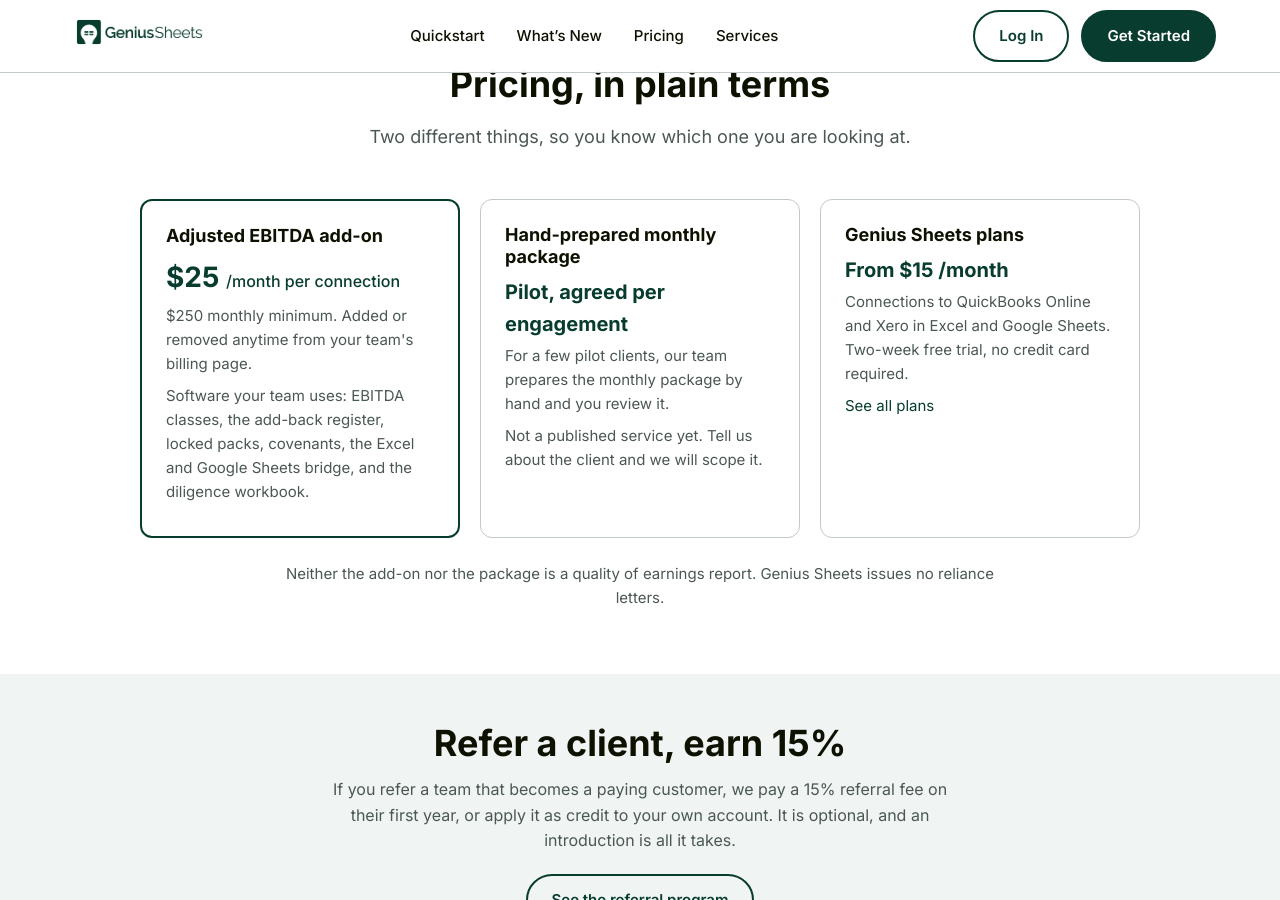
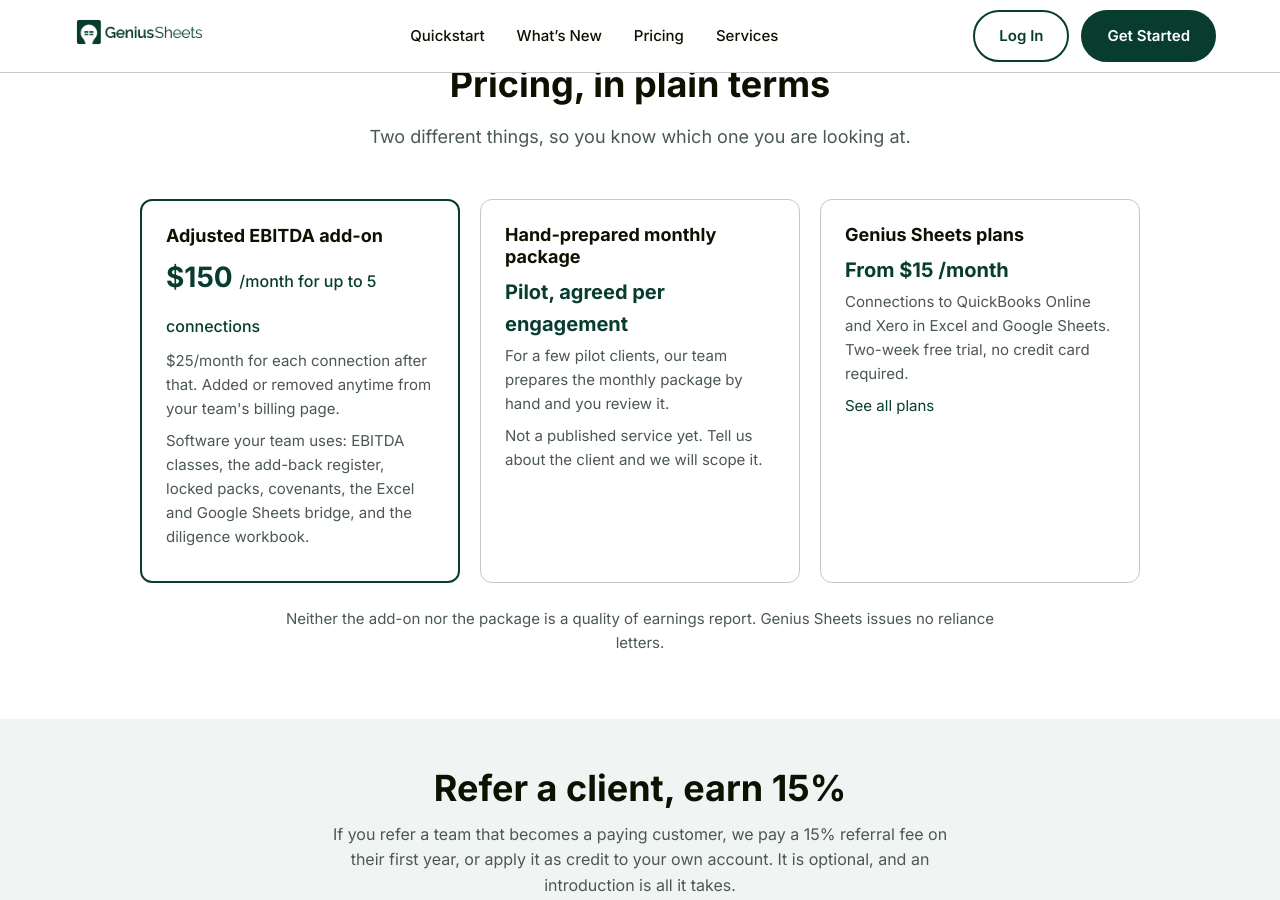
Before and after one commit to GeniusSheets/gs_site, a Jekyll site: the page built from adjusted-ebitda-qoe-ready.html, in a window 1280 px wide and 900 px high, scrolled down 3342 px. Built offline with Jekyll 4.4.1, drawn with Linux system fonts in a browser that asks for light colours.

Commit message:
Adjusted EBITDA price: $150/mo up to 5 connections, then $25 each
Co-Authored-By: Claude Opus 5.5 <noreply@anthropic.com>

```diff
--- a/adjusted-ebitda-qoe-ready.html
+++ b/adjusted-ebitda-qoe-ready.html
@@ -109,7 +109,7 @@ image: /assets/images/hero/hero-screenshot.png
       "name": "What does it cost?",
       "acceptedAnswer": {
         "@type": "Answer",
-        "text": "The add-on is $25 a month per connection, with a $250 monthly minimum, added or removed anytime from your team's billing page. See the pricing page for plans. A hand-prepared version of the monthly package is a pilot with a few teams. Pricing for it is agreed per engagement."
+        "text": "The add-on is $150 a month for up to 5 connections, then $25 a month for each connection after that, added or removed anytime from your team's billing page. See the pricing page for plans. A hand-prepared version of the monthly package is a pilot with a few teams. Pricing for it is agreed per engagement."
       }
     },
     {
@@ -276,8 +276,8 @@ image: /assets/images/hero/hero-screenshot.png
     <div class="qoe-price-grid">
       <div class="qoe-price-card featured">
         <h3>Adjusted EBITDA add-on</h3>
-        <div class="qoe-price-amount">$25 <span style="font-size:1rem;font-weight:500">/month per connection</span></div>
-        <p>$250 monthly minimum. Added or removed anytime from your team's billing page.</p>
+        <div class="qoe-price-amount">$150 <span style="font-size:1rem;font-weight:500">/month for up to 5 connections</span></div>
+        <p>$25/month for each connection after that. Added or removed anytime from your team's billing page.</p>
         <p>Software your team uses: EBITDA classes, the add-back register, locked packs, covenants, the Excel and Google Sheets bridge, and the diligence workbook.</p>
       </div>
       <div class="qoe-price-card">
@@ -335,7 +335,7 @@ image: /assets/images/hero/hero-screenshot.png
 
         <div class="faq-item">
           <button class="faq-question">What does it cost?<span class="faq-icon">+</span></button>
-          <div class="faq-answer"><p>The add-on is $25 a month per connection, with a $250 monthly minimum, added or removed anytime from your team&#x27;s billing page. See the pricing page for plans. A hand-prepared version of the monthly package is a pilot with a few teams. Pricing for it is agreed per engagement.</p></div>
+          <div class="faq-answer"><p>The add-on is $150 a month for up to 5 connections, then $25 a month for each connection after that, added or removed anytime from your team&#x27;s billing page. See the pricing page for plans. A hand-prepared version of the monthly package is a pilot with a few teams. Pricing for it is agreed per engagement.</p></div>
         </div>
 
         <div class="faq-item">
--- a/pricing.html
+++ b/pricing.html
@@ -127,7 +127,7 @@ image: /assets/images/hero/hero-screenshot.png
           <span class="faq-icon">+</span>
         </button>
         <div class="faq-answer">
-          <p>Adjusted EBITDA computes reported EBITDA for each QuickBooks Online and Xero company and for groups of companies you define, every month. Addbacks and pro forma adjustments are kept outside your books, each with a category, rationale and evidence, and the team owner approves them. You can lock the pack you delivered and see exactly which accounts and adjustments moved since, track lender covenants on the adjusted figure with email alerts, and build an Excel or Google Sheets bridge with live formulas, or a diligence workbook. It is $25/month per connection with a $250 monthly minimum, added or removed anytime from your team's billing page. Covenant definitions are entered by you and should be checked against your credit agreement, and the diligence workbook is a starting point for a quality of earnings review, not a substitute for one. <a href="{{ site.app_url }}/faq#adjusted-ebitda">How to get started</a>, or <a href="{{ '/adjusted-ebitda-qoe-ready' | relative_url }}">see what the monthly package looks like</a>.</p>
+          <p>Adjusted EBITDA computes reported EBITDA for each QuickBooks Online and Xero company and for groups of companies you define, every month. Addbacks and pro forma adjustments are kept outside your books, each with a category, rationale and evidence, and the team owner approves them. You can lock the pack you delivered and see exactly which accounts and adjustments moved since, track lender covenants on the adjusted figure with email alerts, and build an Excel or Google Sheets bridge with live formulas, or a diligence workbook. It is $150/month for up to 5 connections, then $25/month for each connection after that, added or removed anytime from your team's billing page. Covenant definitions are entered by you and should be checked against your credit agreement, and the diligence workbook is a starting point for a quality of earnings review, not a substitute for one. <a href="{{ site.app_url }}/faq#adjusted-ebitda">How to get started</a>, or <a href="{{ '/adjusted-ebitda-qoe-ready' | relative_url }}">see what the monthly package looks like</a>.</p>
         </div>
       </div>
       <div class="faq-item">
```
